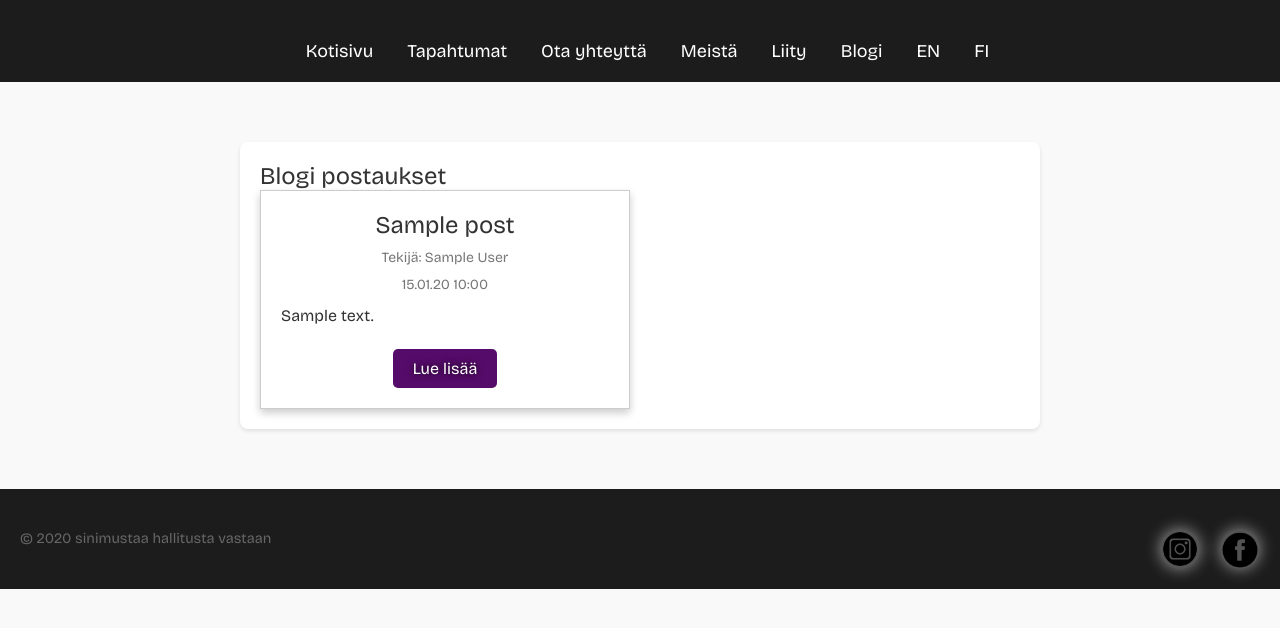
After one commit to botsarefuture/smhv_website, a Python web app: template templates/blog/fi/blog.html in a window 1280 px wide. The commit adds this page. Shown: the top 628 px of the page. Run offline with Jinja, Linux system fonts and the light colour scheme; the template is opened without the code that fills it: most values are stand-ins (such as "Sample title", 1, 10 or a date in 2020); some web fonts are replaced.

Commit message:
Added fully functional blog

```diff
--- /dev/null
+++ b/static/css/blog.css
@@ -0,0 +1,62 @@
+/* CSS for improved blog posts */
+
+.blog-posts {
+    display: grid;
+    grid-template-columns: repeat(auto-fill, minmax(300px, 1fr));
+    gap: 20px;
+}
+
+.blog-post {
+    border: 1px solid #ccc;
+    padding: 20px;
+    background-color: #fff;
+    box-shadow: 0 4px 8px rgba(0, 0, 0, 0.2);
+    transition: transform 0.2s;
+}
+
+.blog-post:hover {
+    transform: translateY(-5px);
+}
+
+.blog-post h2 {
+    text-align: center;
+    font-size: 1.5rem;
+    margin-bottom: 10px;
+}
+
+.blog-post p {
+    text-align: center;
+    color: #777;
+    margin-bottom: 10px;
+}
+
+.blog-post .blog-content {
+    /* Add additional styling for the content here */
+}
+
+/* Add any other animations or styling you prefer */
+/* Center the "Read More" button */
+.button-container {
+    display: flex;
+    justify-content: center;
+}
+
+.read-more-button {
+    background-color: var(--violet);
+    color: #ffffff;
+    text-decoration: none;
+    text-shadow: 0px 0px 7px black;
+    border-radius: 5px;
+    transition: background-color 0.3s;
+    margin-top: 20px;
+    padding: 10px 20px;
+    display: inline-block;
+}
+
+.read-more-button:hover {
+    background-color: var(--light-violet);
+}
+
+.read-more-button:active {
+    background-color: var(--darker-violet);
+}
--- /dev/null
+++ b/static/css/blog_create.css
@@ -0,0 +1,66 @@
+/* Custom CSS for the Create Blog Post page */
+
+.container {
+    background-color: #fff;
+    border-radius: 8px;
+    box-shadow: 0 2px 4px rgba(0, 0, 0, 0.1);
+    padding: 20px;
+    margin: 20px auto; /* Center the container horizontally */
+    max-width: 800px;
+}
+
+h1 {
+    color: #333;
+    font-size: 24px;
+}
+
+.form-group {
+    margin-bottom: 20px;
+}
+
+label {
+    font-weight: bold;
+    display: block;
+    margin-bottom: 5px;
+    font-size: 16px;
+    color: #333;
+}
+
+input[type="text"],
+textarea {
+    width: 100%;
+    padding: 10px;
+    font-size: 16px;
+    border: 1px solid #ccc;
+    border-radius: 5px;
+}
+
+textarea {
+    height: 120px;
+    resize: vertical;
+}
+
+.btn {
+    background-color: #007BFF;
+    color: #fff;
+    padding: 10px 20px;
+    border: none;
+    border-radius: 5px;
+    cursor: pointer;
+    font-size: 16px;
+}
+
+.btn:hover {
+    background-color: #0056b3;
+}
+
+a {
+    text-decoration: none;
+    color: #007BFF;
+    font-weight: bold;
+    display: block;
+    margin-top: 20px;
+    width: max-content;
+}
+
+/* Additional styles can be added as needed */
--- /dev/null
+++ b/static/css/blog_post.css
@@ -0,0 +1,53 @@
+/* blog_post.css */
+
+/* Main container styling */
+body {
+    font-family: Arial, sans-serif;
+    background-color: #f5f5f5;
+    margin: 0;
+    padding: 0;
+    display: flex;
+    flex-direction: column;
+}
+
+.container {
+    background-color: #fff;
+    border-radius: 8px;
+    box-shadow: 0 2px 4px rgba(0, 0, 0, 0.1);
+    padding: 20px;
+    margin: 20px auto; /* Center the container horizontally */
+    max-width: 800px;
+}
+
+/* Title styling */
+h1 {
+    color: #333;
+    font-size: 24px;
+    margin: 0;
+    padding: 0;
+}
+
+/* Meta information (author and date) styling */
+p {
+    font-size: 14px;
+    color: #666;
+    margin: 5px 0;
+}
+
+/* Content styling for the blog section */
+.blog-content {
+    font-size: 16px;
+    line-height: 1.6;
+    color: #333;
+}
+
+/* Back to Blog link styling */
+a {
+    text-decoration: none;
+    color: #007BFF;
+    font-weight: bold;
+    display: block; /* Place the link below the content */
+    margin-top: 20px;
+    width: max-content;
+    margin-left: 0; /* Keep it left-aligned */
+}
--- a/static/styles.css
+++ b/static/styles.css
@@ -8,6 +8,9 @@
 @import url("css/join.css");
 @import url("css/footer.css");
 @import url("css/signup.css");
+@import url("css/blog_post.css");
+@import url("css/blog_create.css");
+@import url("css/blog.css");
 
 /* Reset default margin and padding */
 * {
--- a/templates/base_en.html
+++ b/templates/base_en.html
@@ -30,6 +30,7 @@
                 <li><a href="{{ url_for('contact', lang='en') }}">Contact</a></li>
                 <li><a href="{{ url_for('about', lang='en') }}">About Us</a></li>
                 <li><a href="{{ url_for('join', lang='en') }}">Join us</a></li>
+                <li><a href="{{ url_for('blog', lang='en') }}">Blog</a></li>
                 <li><a href="{{ url_for('change_language', lang='en') }}">EN</a></li>
                 <li><a href="{{ url_for('change_language', lang='fi') }}">FI</a></li>
             </ul>
--- a/templates/base_fi.html
+++ b/templates/base_fi.html
@@ -30,6 +30,7 @@
                 <li><a href="{{ url_for('contact') }}">Ota yhteyttä</a></li>
                 <li><a href="{{ url_for('about') }}">Meistä</a></li>
                 <li><a href="{{ url_for('join') }}">Liity</a></li>
+                <li><a href="{{ url_for('blog') }}">Blogi</a></li>
                 <li><a href="{{ url_for('change_language', lang='en') }}">EN</a></li>
                 <li><a href="{{ url_for('change_language', lang='fi') }}">FI</a></li>
             </ul>
--- /dev/null
+++ b/templates/blog/fi/blog.html
@@ -0,0 +1,23 @@
+{% extends 'base_fi.html' %}
+{% block title %} Blog Posts {% endblock %}
+
+{% block content %}
+    <div class="container">
+        <h1>Blogi postaukset</h1>
+        <div class="blog-posts">
+            {% for post in posts %}
+                <div class="blog-post">
+                    <h2>{{ post.title }}</h2>
+                    <p>Tekijä: {{ post.author }} </p>
+                    <p>{{ post.date_posted.strftime('%d.%m.%y %H:%M') }}</p>
+                    <div class="blog-content">{{ (post.content | safe)[:100] }}</div>
+                    <div class="button-container">
+                        <a href="{{ url_for('blog_post', post_id=post._id) }}" class="read-more-button">Lue lisää</a>
+                    </div>
+                </div>
+                            <!-- Container for the "Read More" button -->
+
+            {% endfor %}
+        </div>
+    </div>
+{% endblock %}
```
Also changed, not shown: app.py (+36 -0 lines), templates/blog/en/blog.html (added, +22 -0 lines), templates/blog/en/blog_post.html (added, +11 -0 lines), templates/blog/en/create_post.html (added, +32 -0 lines), templates/blog/fi/blog_post.html (added, +12 -0 lines), templates/blog/fi/create_post.html (added, +32 -0 lines).
